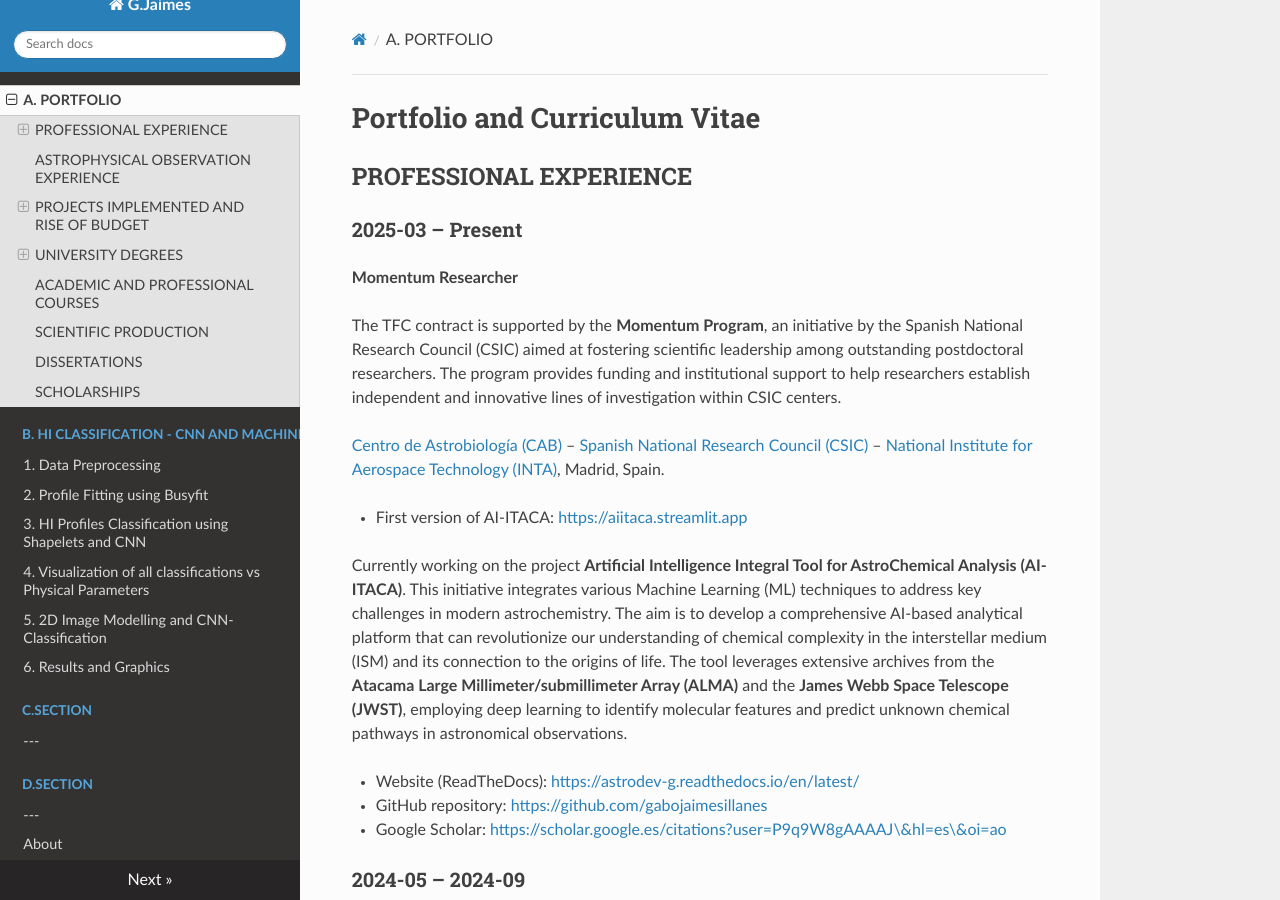
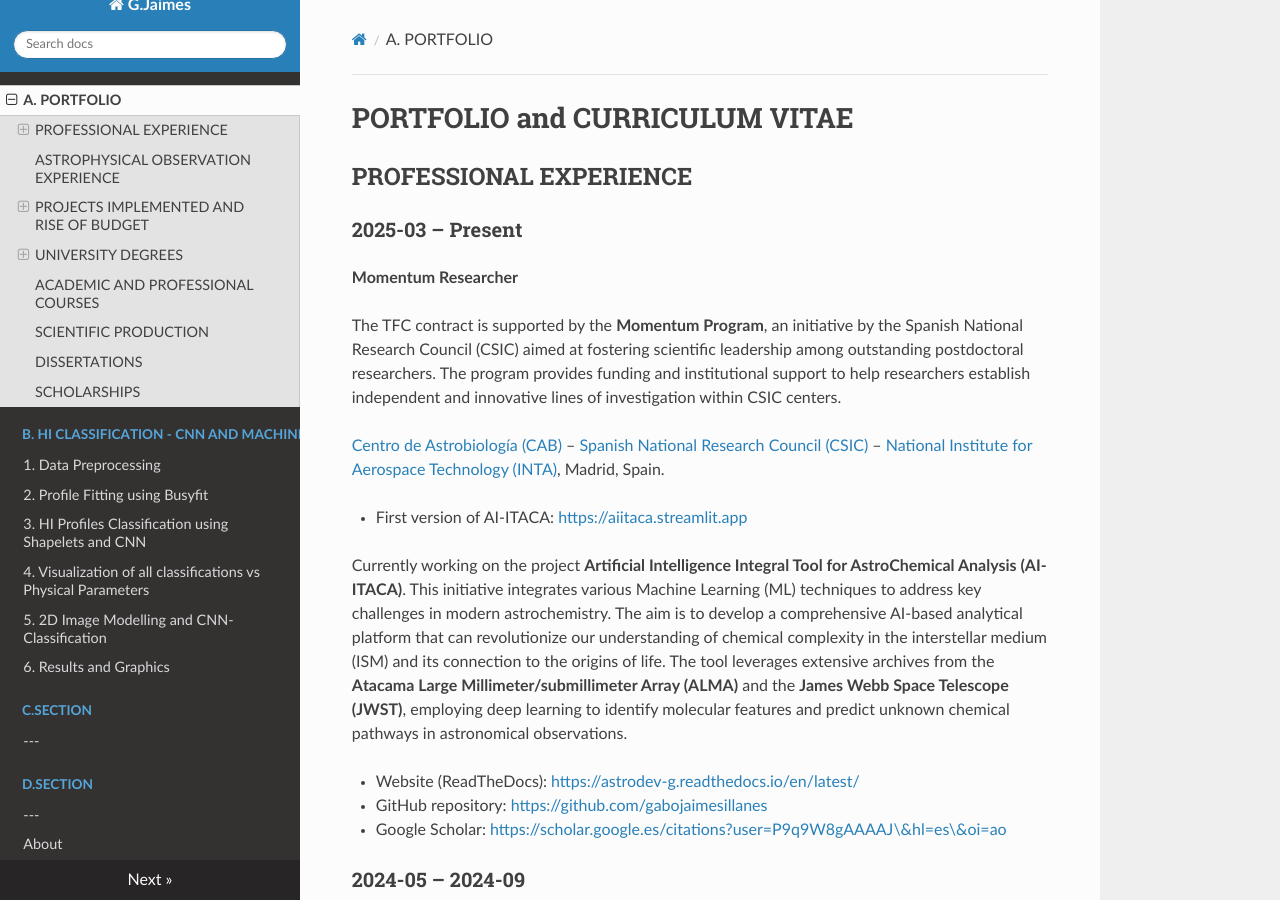
Before and after one commit to gabojaimesillanes/g.jaimes.illanes, an MkDocs documentation site: the page built from docs/portfolio.md, in a window 1280 px wide and 900 px high. Built offline with MkDocs 1.6.1, drawn with Linux system fonts in a browser that asks for light colours; nearby versions of some CDN libraries.

```diff
--- a/docs/portfolio.md
+++ b/docs/portfolio.md
@@ -1,4 +1,4 @@
-# Portfolio and Curriculum Vitae
+# PORTFOLIO and CURRICULUM VITAE
 
 ## PROFESSIONAL EXPERIENCE
 
```
